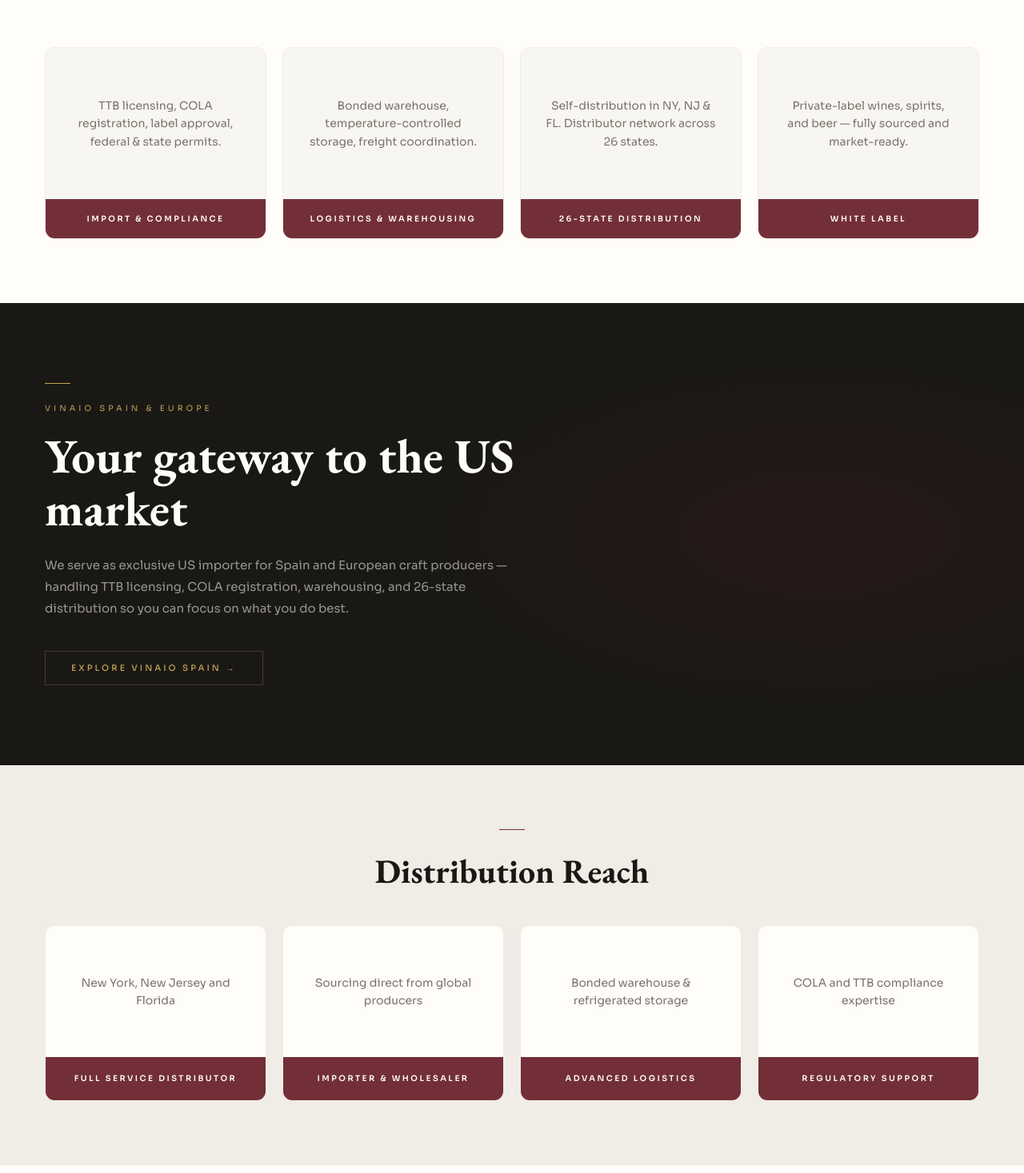
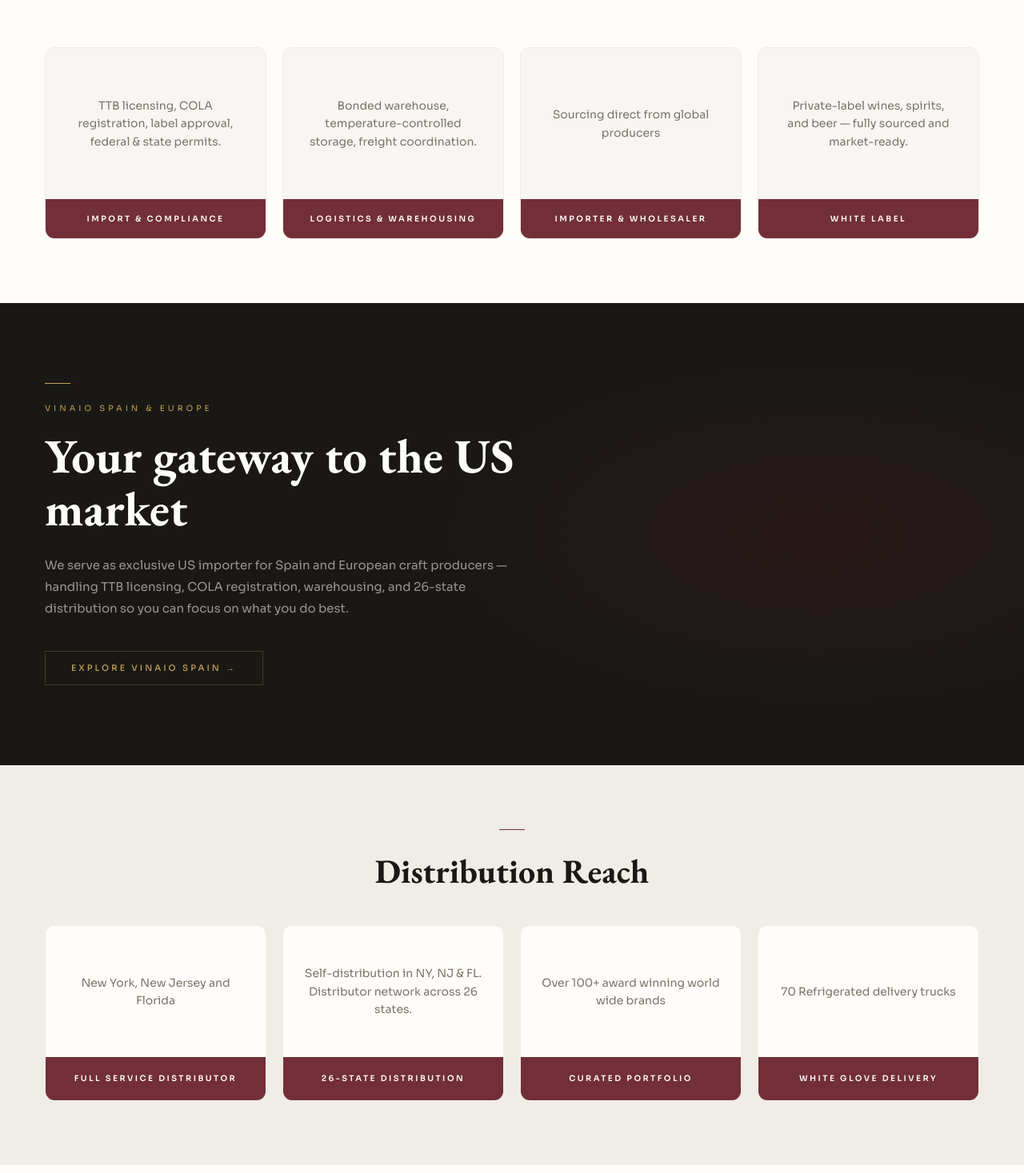
Before and after one commit to Hectorg0827/VinaioWebsite, a Next.js app: page / in a window 1280 px wide. Shown: the part 1183-2650 px from the top of the page at 80% size. Built offline with nearby package versions, Linux system fonts and the light colour scheme; no server answers; the database is empty; a web font is replaced by a local one.

Commit message:
Update page.js

```diff
--- a/src/app/page.js
+++ b/src/app/page.js
@@ -388,7 +388,7 @@
             {[
               { title: "Import & Compliance",    desc: "TTB licensing, COLA registration, label approval, federal & state permits." },
               { title: "Logistics & Warehousing", desc: "Bonded warehouse, temperature-controlled storage, freight coordination." },
-              { title: "26-State Distribution",   desc: "Self-distribution in NY, NJ & FL. Distributor network across 26 states." },
+              { title: "Importer & Wholesaler",   desc: "Sourcing direct from global producers" },
               { title: "White Label",             desc: "Private-label wines, spirits, and beer — fully sourced and market-ready." },
             ].map((s, i) => (
               <Reveal key={s.title} delay={i * 0.1}>
@@ -565,9 +565,9 @@
           >
             {[
               { label: "Full Service Distributor", sub: "New York, New Jersey and Florida" },
-              { label: "Importer & Wholesaler",   sub: "Sourcing direct from global producers" },
-              { label: "Advanced Logistics",        sub: "Bonded warehouse & refrigerated storage" },
-              { label: "Regulatory Support",       sub: "COLA and TTB compliance expertise" },
+              { label: "26-State Distribution",   sub: "Self-distribution in NY, NJ & FL. Distributor network across 26 states." },
+              { label: "Curated Portfolio",       sub: "Over 100+ award winning world wide brands" },
+              { label: "White Glove Delivery",    sub: "70 Refrigerated delivery trucks" },
             ].map((s, i) => (
               <Reveal key={s.label} delay={i * 0.1}>
                 <div
```
